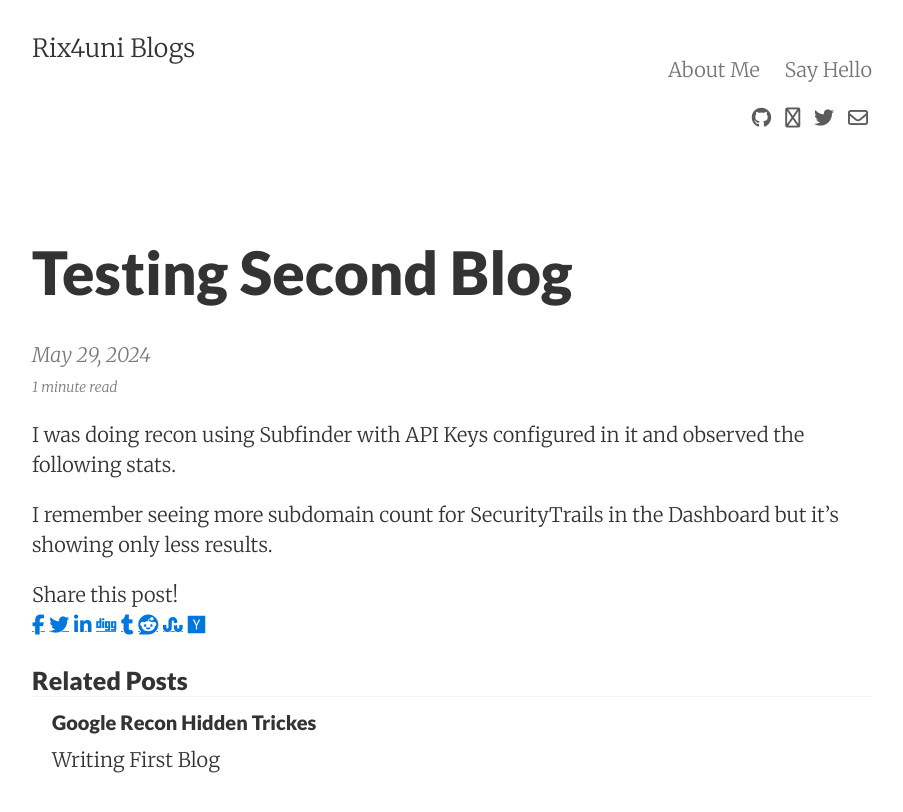
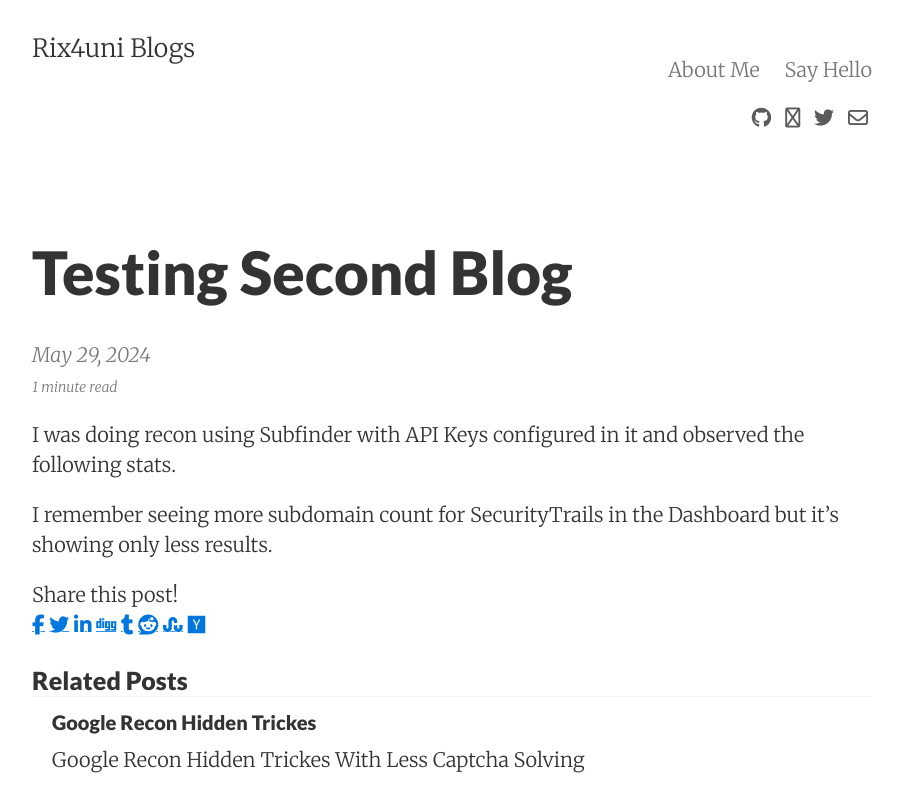
Before and after one commit to rix4uni/rix4uni.github.io, a Jekyll site: the page built from _posts/2024-05-29-second-blog.md, in a window 1280 px wide. Shown: the top 812 px of the page, without its empty margins (188-1091 px from the left). Built offline with Jekyll 4.4.1, drawn with Linux system fonts in a browser that asks for light colours; nearby versions of some CDN libraries; comment, search, counter and statistics services are not loaded.

Commit message:
Update 2024-05-29-google-recon-hidden-trickes.md

```diff
--- a/_posts/2024-05-29-google-recon-hidden-trickes.md
+++ b/_posts/2024-05-29-google-recon-hidden-trickes.md
@@ -2,7 +2,7 @@
 layout: post
 title: Google Recon Hidden Trickes
 date: 2024-05-29
-summary: Writing First Blog
+summary: Google Recon Hidden Trickes With Less Captcha Solving
 categories: Research,Bug Bounty
 tags: [Reconnaissance, Intelligent Automation, Bug Bounty]
 ---
```
